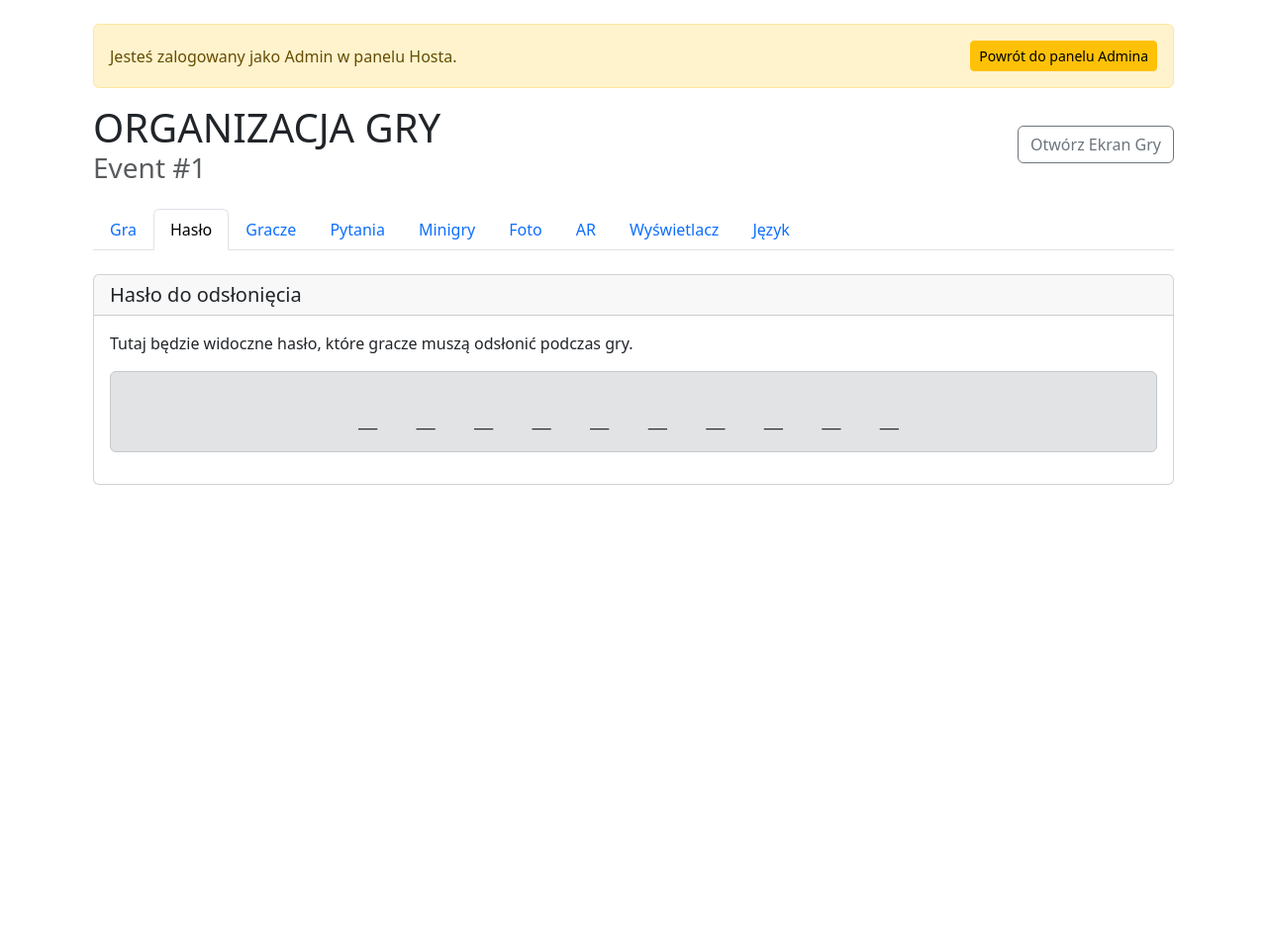
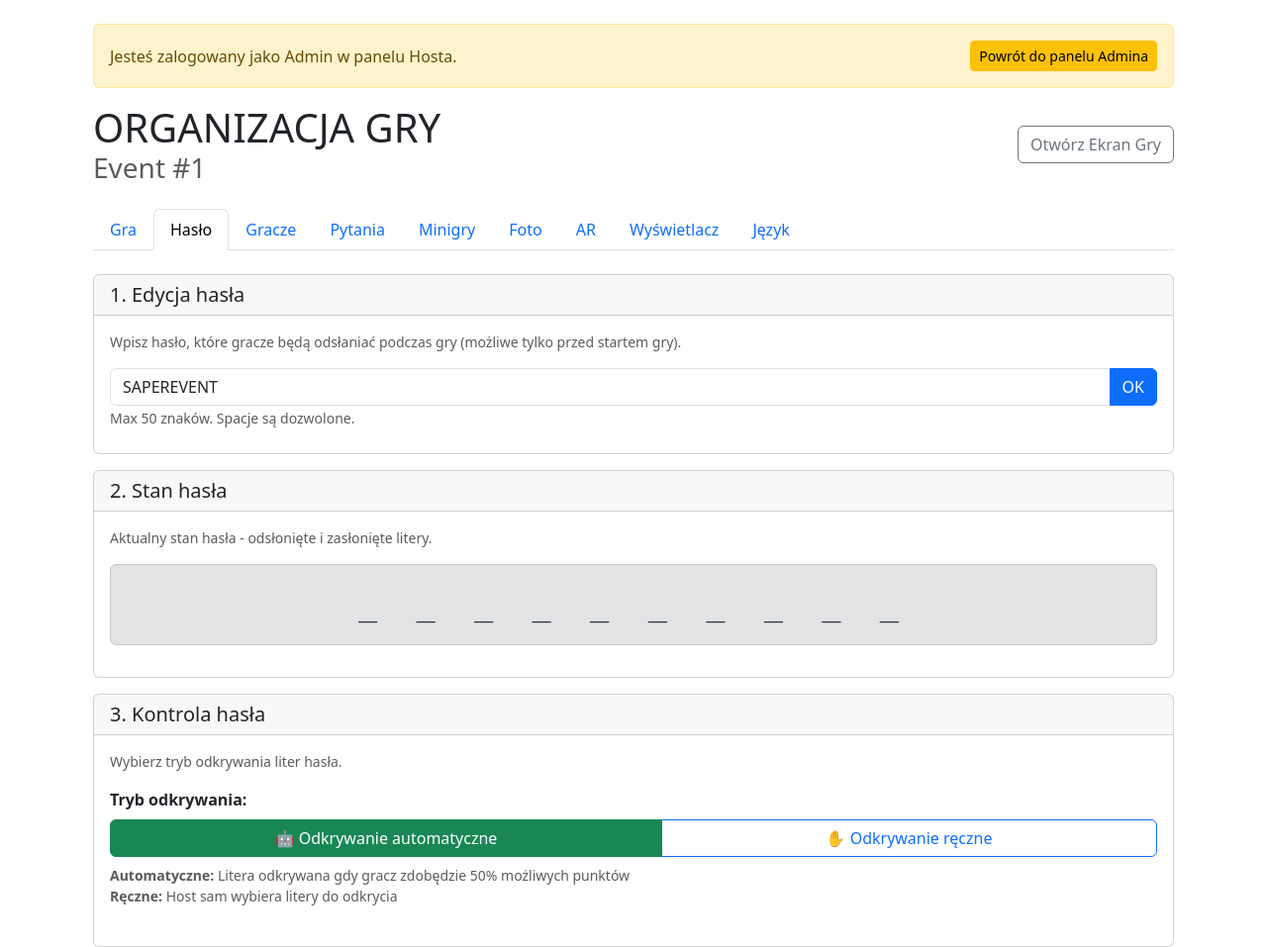
Before and after one commit to michalkopec1981/Saper-2, a Flask app: page /host in a window 1280 px wide, after a click on "Hasło". Shown: the whole page at 99% size. Before the commit the page ends 490 px from the top, so only its background shows below. Run offline with Flask 2, Linux system fonts and the light colour scheme; the visitor is signed in with stand-in values (Sample User, id 1); data comes from the database, SQL or seed files in the repository; data that the repository does not hold is empty; some libraries are stand-ins or nearby versions.

Commit message:
Update host.html

```diff
--- a/templates/host.html
+++ b/templates/host.html
@@ -257,12 +257,61 @@
         {% endif %}
 
         <div class="tab-pane fade" id="password">
-            <div class="card">
-                <div class="card-header"><h5 class="card-title mb-0" data-translate="password_tab">Hasło do odsłonięcia</h5></div>
+            <div class="card mb-3">
+                <div class="card-header"><h5 class="card-title mb-0">1. Edycja hasła</h5></div>
                 <div class="card-body">
-                    <p data-translate="password_description">Tutaj będzie widoczne hasło, które gracze muszą odsłonić podczas gry.</p>
+                    <p class="text-muted small">Wpisz hasło, które gracze będą odsłaniać podczas gry (możliwe tylko przed startem gry).</p>
+                    <div class="input-group">
+                        <input type="text" class="form-control" id="password-edit-input" maxlength="50" placeholder="np. SAPEREVENT" value="SAPEREVENT">
+                        <button class="btn btn-primary" id="password-edit-ok-btn">OK</button>
+                    </div>
+                    <small class="text-muted">Max 50 znaków. Spacje są dozwolone.</small>
+                    <div id="password-edit-status" class="mt-2"></div>
+                </div>
+            </div>
+
+            <div class="card mb-3">
+                <div class="card-header"><h5 class="card-title mb-0">2. Stan hasła</h5></div>
+                <div class="card-body">
+                    <p class="text-muted small">Aktualny stan hasła - odsłonięte i zasłonięte litery.</p>
                     <div class="alert alert-secondary text-center" style="font-size: 2rem; letter-spacing: 10px; font-family: monospace;">
                         <span id="current-password-display">_ _ _ _ _ _ _ _ _ _</span>
+                    </div>
+                </div>
+            </div>
+
+            <div class="card">
+                <div class="card-header"><h5 class="card-title mb-0">3. Kontrola hasła</h5></div>
+                <div class="card-body">
+                    <p class="text-muted small">Wybierz tryb odkrywania liter hasła.</p>
+
+                    <div class="mb-4">
+                        <label class="form-label fw-bold">Tryb odkrywania:</label>
+                        <div class="btn-group w-100" role="group" id="password-mode-controls">
+                            <button type="button" class="btn btn-outline-success active" id="password-auto-mode-btn" data-mode="auto">
+                                🤖 Odkrywanie automatyczne
+                            </button>
+                            <button type="button" class="btn btn-outline-primary" id="password-manual-mode-btn" data-mode="manual">
+                                ✋ Odkrywanie ręczne
+                            </button>
+                        </div>
+                        <small class="text-muted d-block mt-2">
+                            <strong>Automatyczne:</strong> Litera odkrywana gdy gracz zdobędzie 50% możliwych punktów<br>
+                            <strong>Ręczne:</strong> Host sam wybiera litery do odkrycia
+                        </small>
+                    </div>
+
+                    <!-- Sekcja odkrywania ręcznego -->
+                    <div id="manual-reveal-section" style="display: none;">
+                        <hr>
+                        <h6 class="mb-3">Wybierz litery do odsłonięcia:</h6>
+                        <div id="manual-password-letters" class="d-flex flex-wrap gap-2 justify-content-center mb-3" style="font-size: 1.5rem; font-family: monospace;">
+                            <!-- Litery będą generowane dynamicznie -->
+                        </div>
+                        <button class="btn btn-success w-100" id="manual-reveal-confirm-btn" disabled>
+                            Potwierdź odsłonięcie wybranych liter
+                        </button>
+                        <div id="manual-reveal-status" class="mt-2"></div>
                     </div>
                 </div>
             </div>
```
